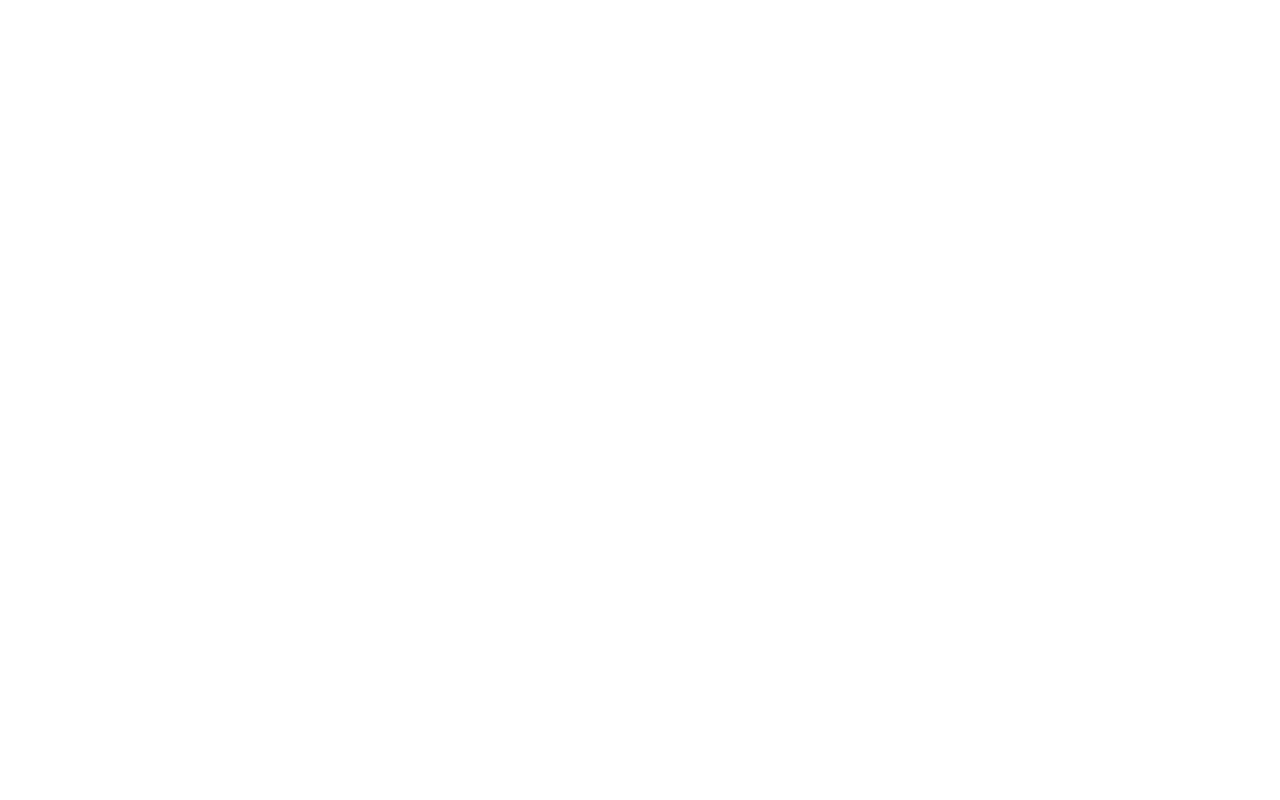
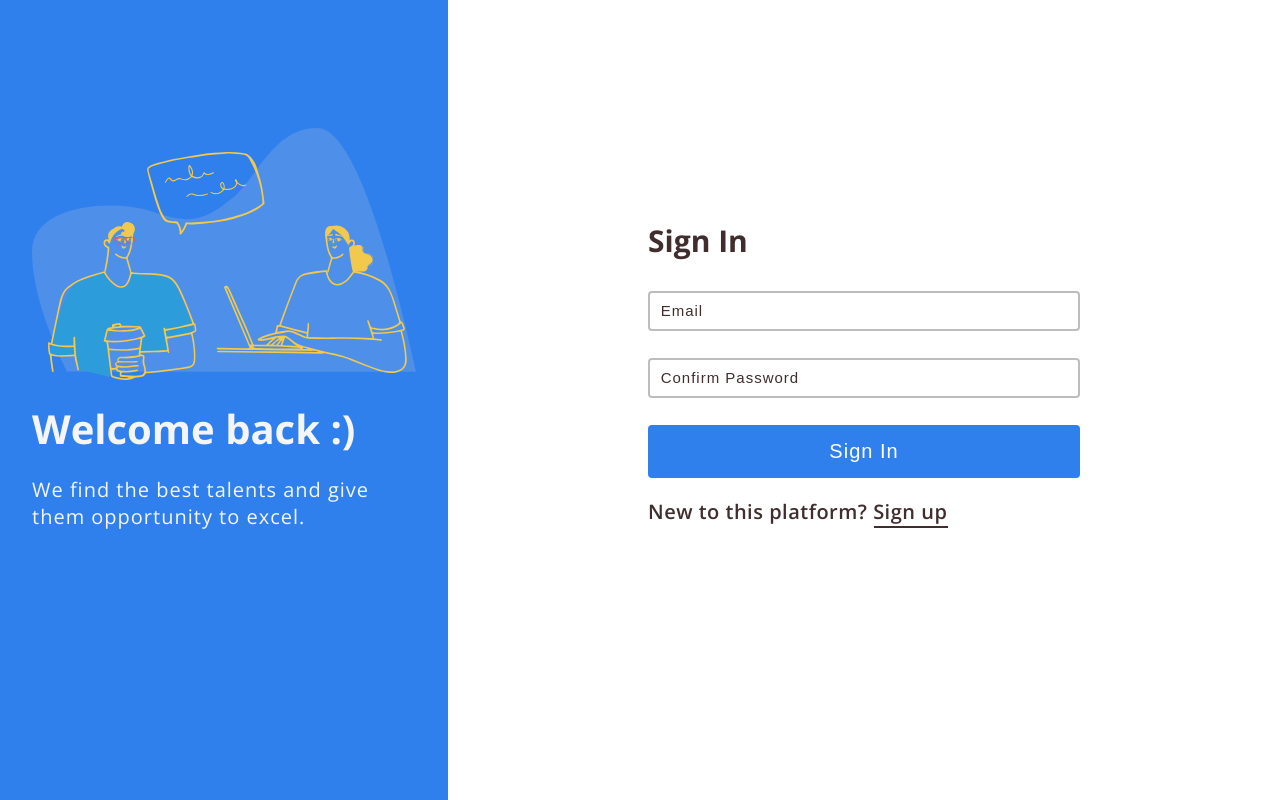
Before and after one commit to chyupick-web/cv-finnews_biz, a plain HTML site: page index.html in a window 1280 px wide. Drawn offline with nearby package versions, Linux system fonts and the light colour scheme.

Commit message:
Here's the interpretation of the sign in page design

```diff
--- a/assets/css/main.css
+++ b/assets/css/main.css
@@ -1,5 +1,143 @@
 /* Main Class Style file */
+@import url("https://fonts.googleapis.com/css2?family=Open+Sans:wght@400;600;700&display=swap");
+
+/* ==============
+    General styles
+    ============= */
 
 :root {
-    --base-color: #2F80ED;
+  --base-color: #2f80ed;
 }
+
+/* @font-face {
+  font-family: "Biotif";
+  src: url(assets\fonts\Biotif-Medium.ttf);
+} */
+
+* {
+  margin: 0;
+  padding: 0;
+  box-sizing: border-box;
+}
+
+body {
+  font-family: "Open Sans", sans-serif;
+}
+
+img {
+  max-width: 100%;
+  padding-bottom: 1em;
+}
+
+a {
+  text-decoration: none;
+}
+
+/* ==============
+    Typography
+    ============= */
+
+aside h4 {
+  font-weight: 800;
+  font-size: 40px;
+  padding-bottom: 0.5em;
+}
+
+aside p {
+  font-size: 20px;
+  letter-spacing: 1px;
+}
+
+section h4 {
+  font-size: 30px;
+  padding-bottom: 1em;
+}
+
+section p {
+  font-size: 20px;
+  font-weight: 600;
+  letter-spacing: 0.5px;
+}
+
+input::placeholder {
+  color: #402e2e;
+  font-size: 15px;
+  font-weight: 400;
+  letter-spacing: 1px;
+}
+
+/* ==============
+    Layout
+    ============= */
+.container {
+  display: flex;
+}
+
+aside {
+  width: 35%;
+  background-color: var(--base-color);
+  height: 100vh;
+  padding: 8em 2em;
+  color: whitesmoke;
+}
+
+section {
+  width: 65%;
+  height: 100vh;
+  padding: 220px 200px;
+  color: #402e2e;
+}
+
+section .signIn__form {
+  display: flex;
+  flex-direction: column;
+}
+
+input {
+  padding: 0.8em;
+  margin-bottom: 2em;
+  border: 2px solid #bdbdbd;
+  border-radius: 4px;
+}
+
+button {
+  background-color: var(--base-color);
+  border: none;
+  border-radius: 4px;
+  color: white;
+  padding: 15px 32px;
+  margin-bottom: 1em;
+  text-align: center;
+  text-decoration: none;
+  display: inline-block;
+  font-size: 20px;
+  letter-spacing: 1px;
+}
+
+button:hover {
+  cursor: pointer;
+  box-shadow: 3px 3px 10px rgba(0, 0, 0, 0.2);
+}
+
+section a {
+  position: relative;
+  color: #402e2e;
+}
+
+section a::after {
+  position: absolute;
+  content: "";
+  width: 100%;
+  height: 2px;
+  background-color: #402e2e;
+  bottom: -3px;
+  right: -1px;
+}
+
+section a:hover {
+  color: var(--base-color);
+}
+
+section a:hover::after {
+  background: var(--base-color);
+}
--- a/index.html
+++ b/index.html
@@ -1,5 +1,6 @@
 <!DOCTYPE html>
 <html lang="en">
+
 <head>
     <meta charset="UTF-8">
     <meta http-equiv="X-UA-Compatible" content="IE=edge">
@@ -8,12 +9,39 @@
     <link rel="stylesheet" href="./assets/css/main.css">
     <link rel="stylesheet" href="./assets/css/custom.css">
 </head>
+
 <body>
 
     <!-- Code here: start -->
+    <main class="container">
+        <aside class="welcome__back">
+            <div class="welcome__back">
+                <img src="assets/images/placeholder.svg" alt="welcome back placeholder">
+                <h4 class="welcome__head">
+                    Welcome back :)
+                </h4>
+                <p>We find the best talents and give them opportunity to excel.</p>
+            </div>
+        </aside>
+
+        <section class="signIn">
+            <div class="signIn__form">
+                <h4>Sign In</h4>
+                <form class="signIn__form" action="">
+                    <input class="input__text" type="text" placeholder="Email">
+                    <input class="input__text" type="text" placeholder="Confirm Password">
+                    <button class="signIn__btn">Sign In</button>
+                </form>
+                <p>
+                    New to this platform? <span><a href="#signup">Sign up</a></span>
+                </p>
+            </div>
+        </section>
+    </main>
     <!-- Code here: end -->
 
     <script src="./assets/js/jquery.js"></script>
     <script src="./assets/js/main.js"></script>
 </body>
+
 </html>
```
